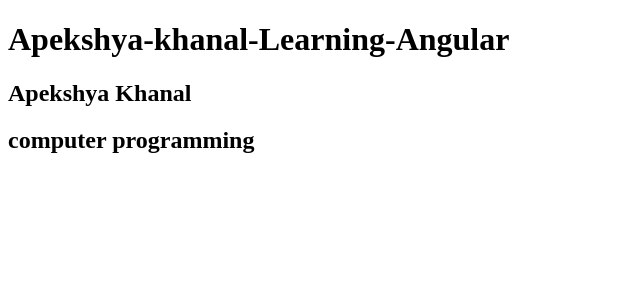
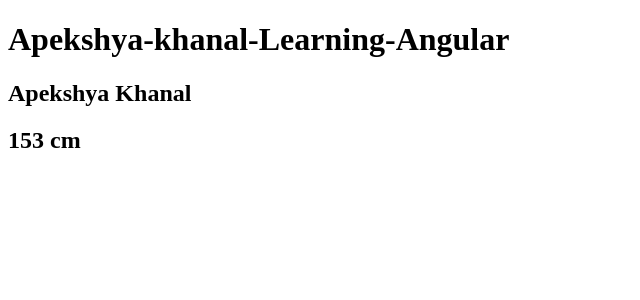
Before and after one commit to apexxxaa/Apekshya_khanal_Learning_Angular, an Angular app: page / in a window 1280 px wide. Shown: the top 300 px of the page, without its empty margins (0-640 px from the left). Built offline with nearby package versions, Linux system fonts and the light colour scheme.

Commit message:
Created starter Angular file and completed Assignment 1

```diff
--- a/src/app/app.component.html
+++ b/src/app/app.component.html
@@ -1,3 +1,3 @@
 <h1>{{title}}</h1>
 <h2>{{name}}</h2>
-<h2>{{course}}</h2>
+<h2>{{height}}</h2>
--- a/src/app/app.component.ts
+++ b/src/app/app.component.ts
@@ -11,5 +11,5 @@ import { RouterOutlet } from '@angular/router';
 export class AppComponent {
   title = 'Apekshya-khanal-Learning-Angular';
   name ='Apekshya Khanal' ;
-  course ='computer programming'
+  height ='153 cm'
 }
```
